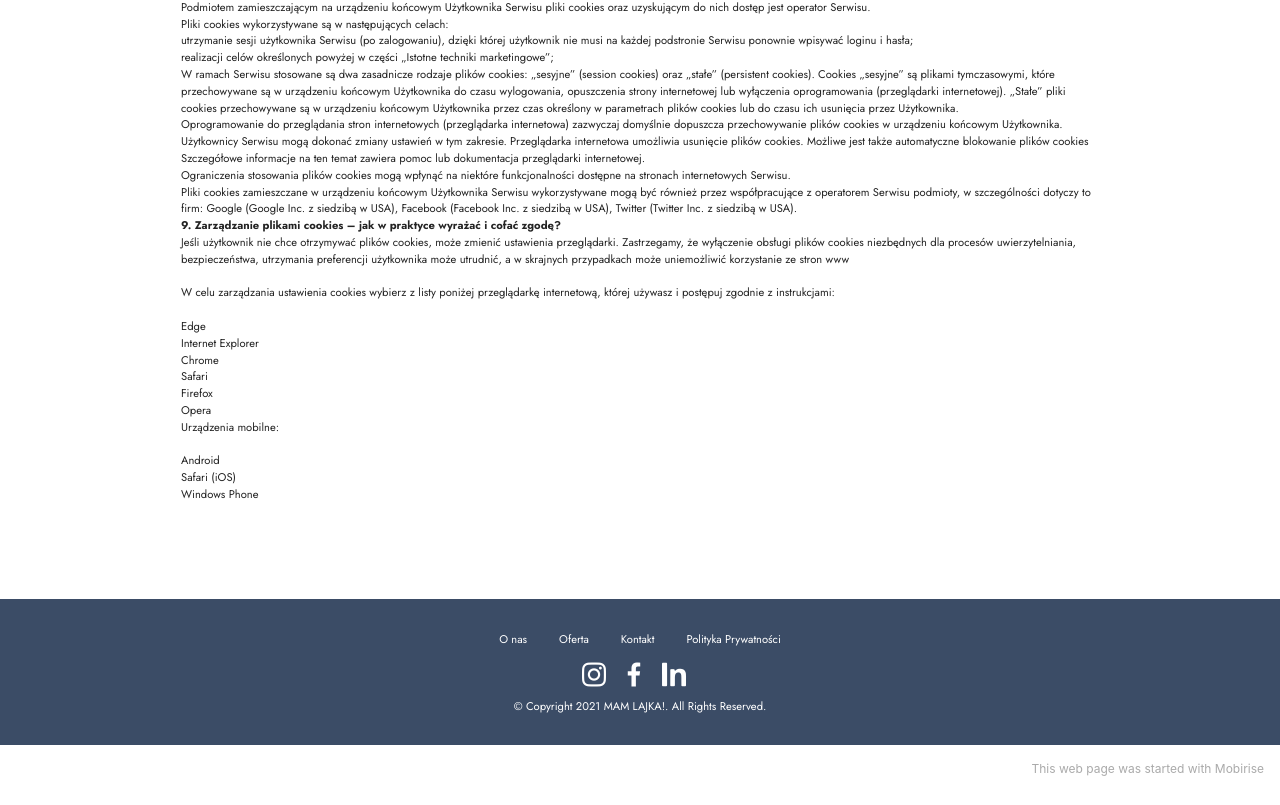
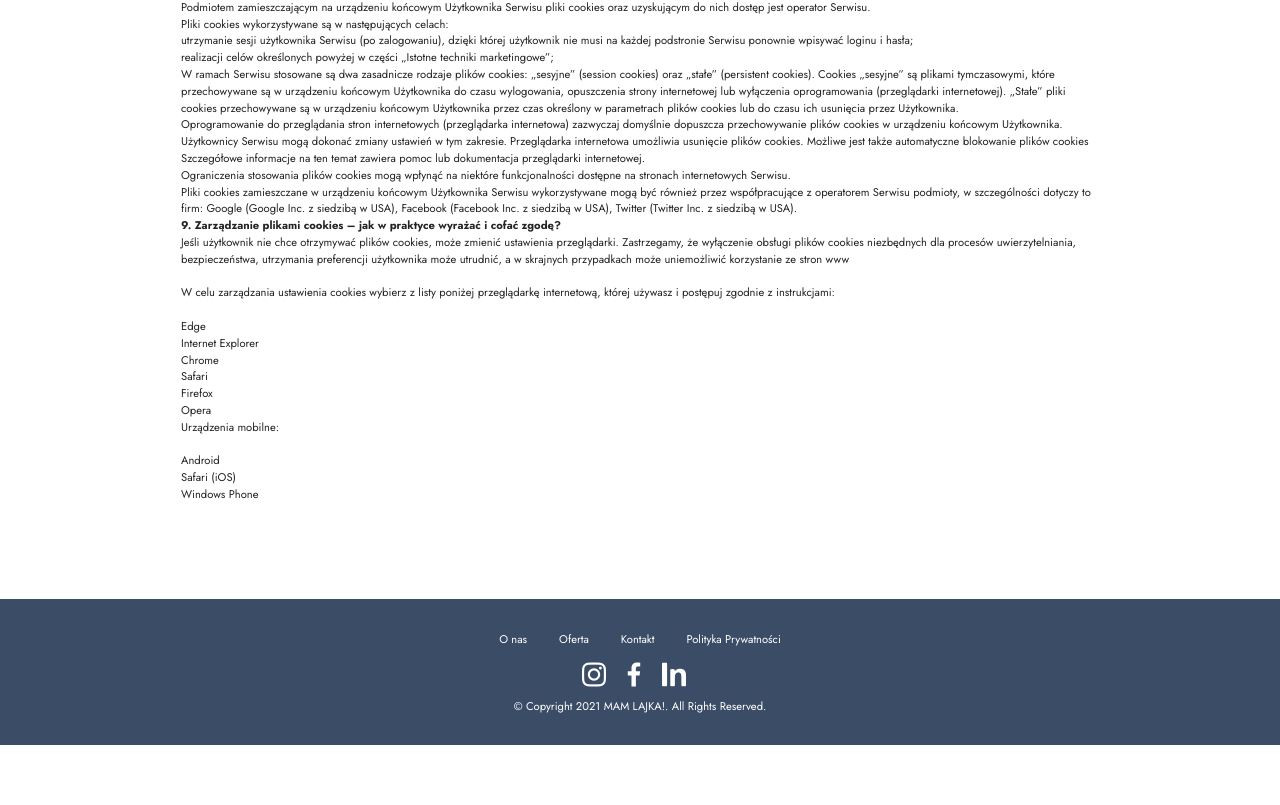
Before and after one commit to mamlajka/mamlajka.github.io, a plain HTML site: page polityka-prywatnosci.html in a window 1280 px wide. Shown: the part 1433-2238 px from the top of the page. After the commit the page ends 2178 px from the top, so only its background shows below. Drawn offline with Linux system fonts and the light colour scheme.

Commit message:
Update polityka-prywatnosci.html

```diff
--- a/polityka-prywatnosci.html
+++ b/polityka-prywatnosci.html
@@ -204,7 +204,7 @@
             </div>
         </div>
     </div>
-</section><section style="background-color: #fff; font-family: -apple-system, BlinkMacSystemFont, 'Segoe UI', 'Roboto', 'Helvetica Neue', Arial, sans-serif; color:#aaa; font-size:12px; padding: 0; align-items: center; display: flex;"><a href="https://mobirise.site/a" style="flex: 1 1; height: 3rem; padding-left: 1rem;"></a><p style="flex: 0 0 auto; margin:0; padding-right:1rem;">This <a href="https://mobirise.site/e" style="color:#aaa;">web page</a> was started with Mobirise</p></section><script src="assets/bootstrap/js/bootstrap.bundle.min.js"></script>  <script src="assets/web/assets/cookies-alert-plugin/cookies-alert-core.js"></script>  <script src="assets/web/assets/cookies-alert-plugin/cookies-alert-script.js"></script>  <script src="assets/smoothscroll/smooth-scroll.js"></script>  <script src="assets/ytplayer/index.js"></script>  <script src="assets/dropdown/js/navbar-dropdown.js"></script>  <script src="assets/theme/js/script.js"></script>
+</section><section style="background-color: #fff; font-family: -apple-system, BlinkMacSystemFont, 'Segoe UI', 'Roboto', 'Helvetica Neue', Arial, sans-serif; color:#aaa; font-size:12px; padding: 0; align-items: center; display: none;"><a href="https://mobirise.site/a" style="flex: 1 1; height: 0; padding-left: 1rem;"></a><p style="flex: 0 0 auto; margin:0; padding-right:1rem;">This <a href="https://mobirise.site/e" style="color:#aaa;">web page</a> was started with Mobirise</p></section><script src="assets/bootstrap/js/bootstrap.bundle.min.js"></script>  <script src="assets/web/assets/cookies-alert-plugin/cookies-alert-core.js"></script>  <script src="assets/web/assets/cookies-alert-plugin/cookies-alert-script.js"></script>  <script src="assets/smoothscroll/smooth-scroll.js"></script>  <script src="assets/ytplayer/index.js"></script>  <script src="assets/dropdown/js/navbar-dropdown.js"></script>  <script src="assets/theme/js/script.js"></script>
 
 
 <input name="cookieData" type="hidden" data-cookie-customDialogSelector='null' data-cookie-colorText='#424a4d' data-cookie-colorBg='rgba(234, 239, 241, 0.48)' data-cookie-textButton='Zgadzam się' data-cookie-colorButton='#3b4c66' data-cookie-colorLink='#424a4d' data-cookie-underlineLink='true' data-cookie-text="Używamy cookies i podobnych technologii m.in. w celach: świadczenia usług, reklamy, statystyk. Korzystanie z witryny bez zmiany ustawień Twojej przeglądarki oznacza, że będą one umieszczane w Twoim urządzeniu końcowym. Szczegóły znajdziesz <a href='polityka-prywatnosci.html'>Polityka Prywatności</a>.">
```
